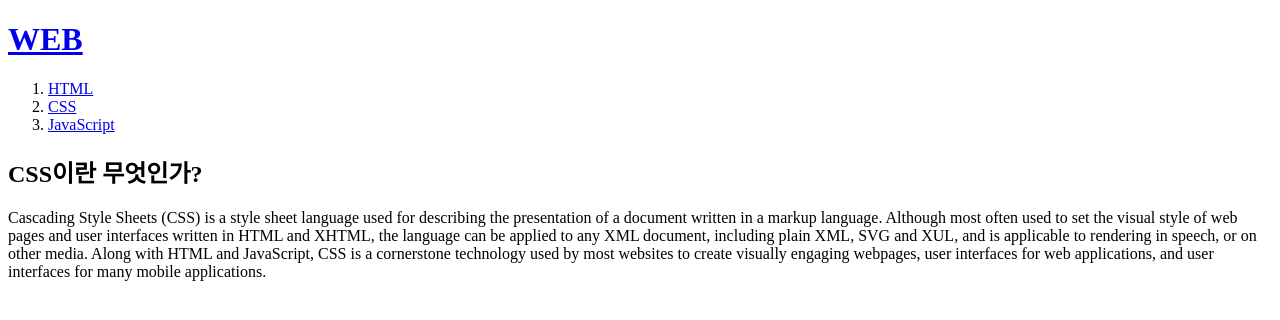
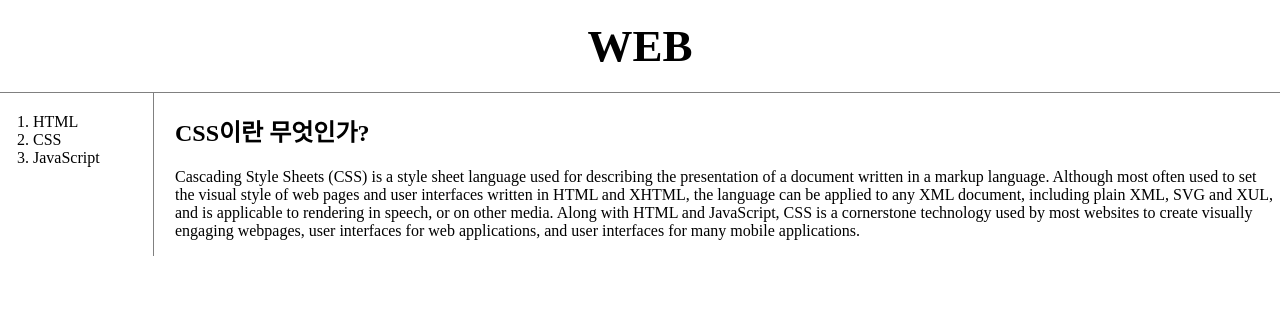
Before and after one commit to dlwldud2/web1, a plain HTML site: page 2.html in a window 1280 px wide. Drawn offline with Linux system fonts and the light colour scheme.

Commit message:
Add files via upload

```diff
--- a/2.html
+++ b/2.html
@@ -2,18 +2,54 @@
  <html>
     <head>
        <title>WEB - CSS</title>
+       <meta charset="utf-8">
+    <style>
+         #grid{
+           display : grid;
+           grid-template-columns: 150px 1fr;
+         }
+        a{
+            color: black;
+            text-decoration: none;
+        }
+         h1{
+            font-size: 45px;
+            text-align: center;
+            border-bottom: 1px solid gray;
+            margin: 0px;
+            padding: 20px;
+        }
+        #grid ol{
+           border-right: 1px solid gray;
+           width: 100px;
+           margin: 0px;
+           padding: 20px;
+           padding-left: 33px;
+        }
+        body{
+             margin: 0px;
+        }
+        #article{
+             padding-left: 25px;
+        }
+    </style>
     </head>
    <body>
      <h1><a href="index.html">WEB</a></h1>
+     <div id ="grid">
          <ol>
             <li><a href="1.html">HTML</a></li>
             <li><a href="2.html">CSS</a></li>
             <li><a href="3.html">JavaScript</a></li>
          </ol>
+         <div id= "article">
            <h2>CSS이란 무엇인가?</h2>
              <p>Cascading Style Sheets (CSS) is a style sheet language used for describing the presentation of a document written in a markup language.
              Although most often used to set the visual style of web pages and user interfaces written in HTML and XHTML, the language can be applied to any XML document,
              including plain XML, SVG and XUL, and is applicable to rendering in speech, or on other media. Along with HTML and JavaScript,
              CSS is a cornerstone technology used by most websites to create visually engaging webpages,
              user interfaces for web applications, and user interfaces for many mobile applications.</p>
+       </div>
+      </div>
+    </body>
   </html>
```
Also changed, not shown: grid.html (added, +23 -0 lines), mediaquery.html (added, +24 -0 lines). Lines whose indentation alone changed are shown as unchanged.
